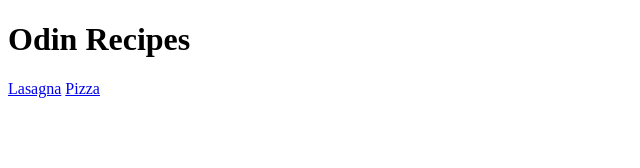
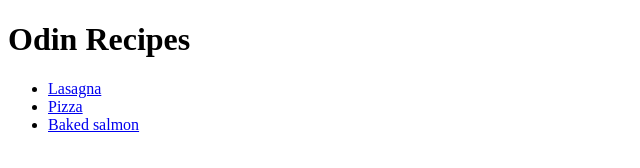
Before and after one commit to pedrokns/odin-recipes, a plain HTML site: page index.html in a window 1280 px wide. Shown: the whole page, without its empty margins (0-640 px from the left). Drawn offline with Linux system fonts and the light colour scheme.

Commit message:
add README.md, index.html

```diff
--- a/index.html
+++ b/index.html
@@ -9,9 +9,11 @@
 </head>
 <body>
     <h1>Odin Recipes</h1>
-    <a href="recipes/lasagna.html">Lasagna</a>
-    <a href="recipes/pizza.html">Pizza</a>
-    <a href="recipes/baked salmon.html"></a>
+    <ul>
+    <li><a href="recipes/lasaga.html">Lasagna</a></li>
+    <li><a href="recipes/pizza.html">Pizza</a></li>
+    <li><a href="recipes/baked salmon.html">Baked salmon</a></li>
+    </ul>
 
 
 </body>
```
Also changed, not shown: 1 other file.
